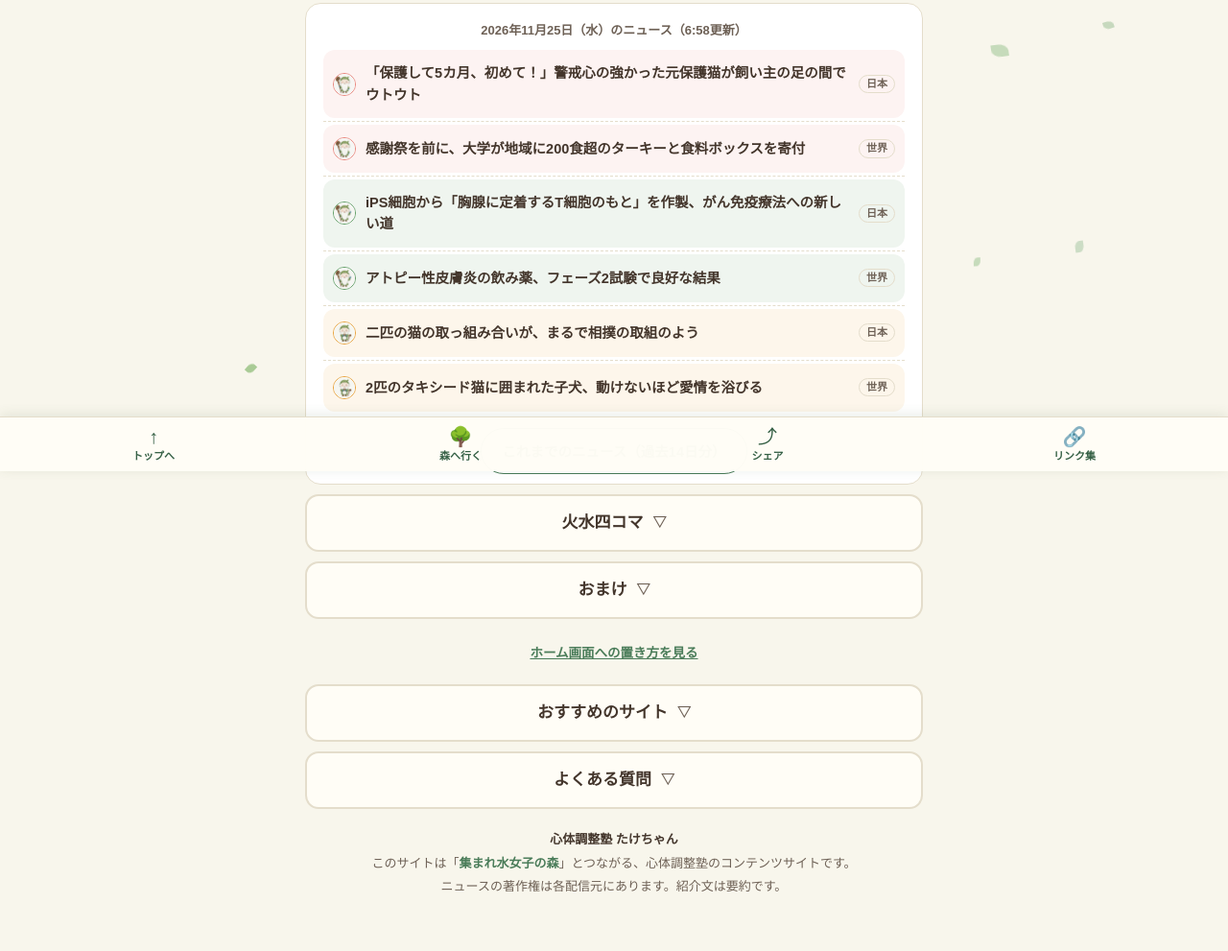
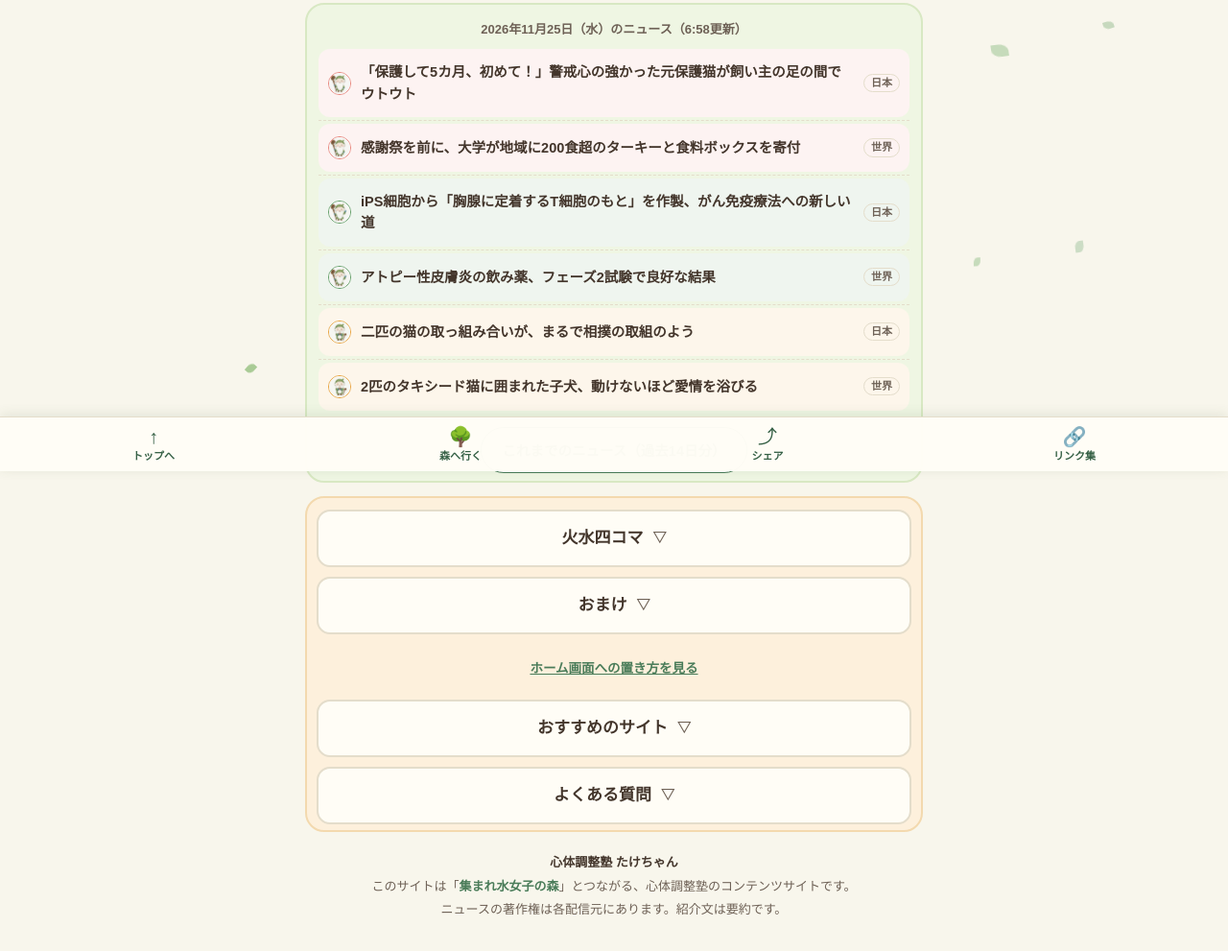
Before and after one commit to ankantakeshi-design/hotto-news, a plain HTML site: page index.html in a window 1280 px wide. Shown: the part 309-1300 px from the top of the page at 96% size. Drawn offline with Linux system fonts and the light colour scheme; no server answers.

Commit message:
Split backgrounds: headline zone vs the rest (omoro style)

```diff
--- a/index.html
+++ b/index.html
@@ -300,6 +300,11 @@
   details.omake-fold{ margin-top:10px; }
   .home-howto-link{ margin-top:10px; }
   footer{ margin-top:20px; }
+
+  /* 見出しと、それ以外の背景を分ける（おもろグ〜と同じスタイル・2026-11-25） */
+  .headlines{ background:#EFF6E3; border:2px solid #D8E8C3; border-radius:20px; padding:14px 12px 8px; }
+  .sub-zone{ background:#FDF0DC; border:2px solid #F3D9AE; border-radius:20px; padding:12px 10px 6px; margin-top:14px; }
+  .sub-zone > :first-child{ margin-top:0; }
 </style>
 <script type="application/ld+json">
 {
@@ -432,7 +437,8 @@
 </noscript>
 <!-- static-articles:end -->
 
-  <details class="faq-outer yk-fold"><summary>火水四コマ</summary><div class="faq-inner"><section class="yonkoma" id="yonkomaBox" aria-label="火水四コマ" data-date="2026-11-25">
+  <div class="sub-zone">
+<details class="faq-outer yk-fold"><summary>火水四コマ</summary><div class="faq-inner"><section class="yonkoma" id="yonkomaBox" aria-label="火水四コマ" data-date="2026-11-25">
     <h2>火水四コマ<span class="yk-new" id="ykNew" hidden>NEW</span></h2>
     <p class="yk-hint">タップすると、大きく読めます</p>
     <p class="yk-ep"><span class="yk-ep-no">第5話</span>「こたつ」・2026年11月25日</p>
@@ -596,6 +602,7 @@
   </div>
   </details>
   </section>
+</div>
 <footer>
     <p class="brand"><a href="https://takechanlink.pages.dev/" target="_blank" rel="noopener noreferrer" style="color:var(--ink)">心体調整塾 たけちゃん</a></p>
     <p>このサイトは「<a href="https://mizujoshinomori.pages.dev/" target="_blank" rel="noopener noreferrer">集まれ水女子の森</a>」とつながる、心体調整塾のコンテンツサイトです。<br>
```
